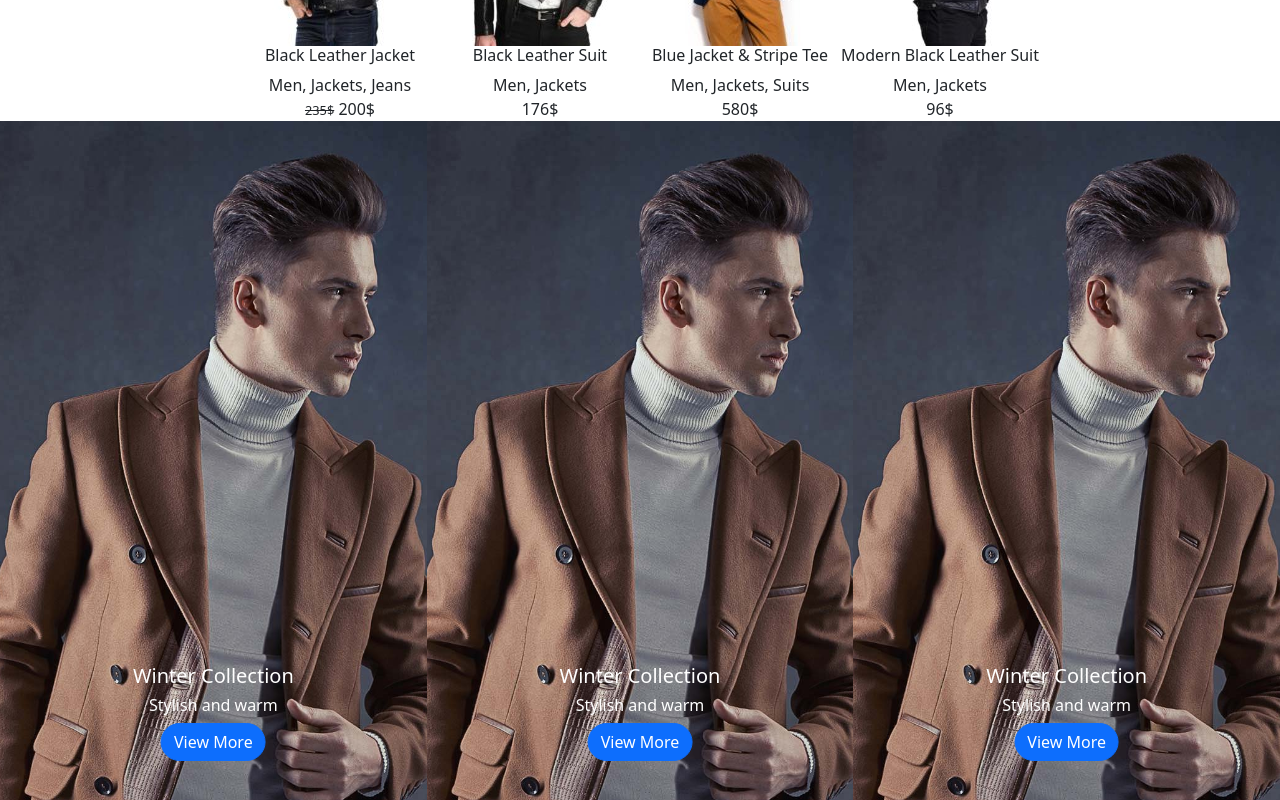
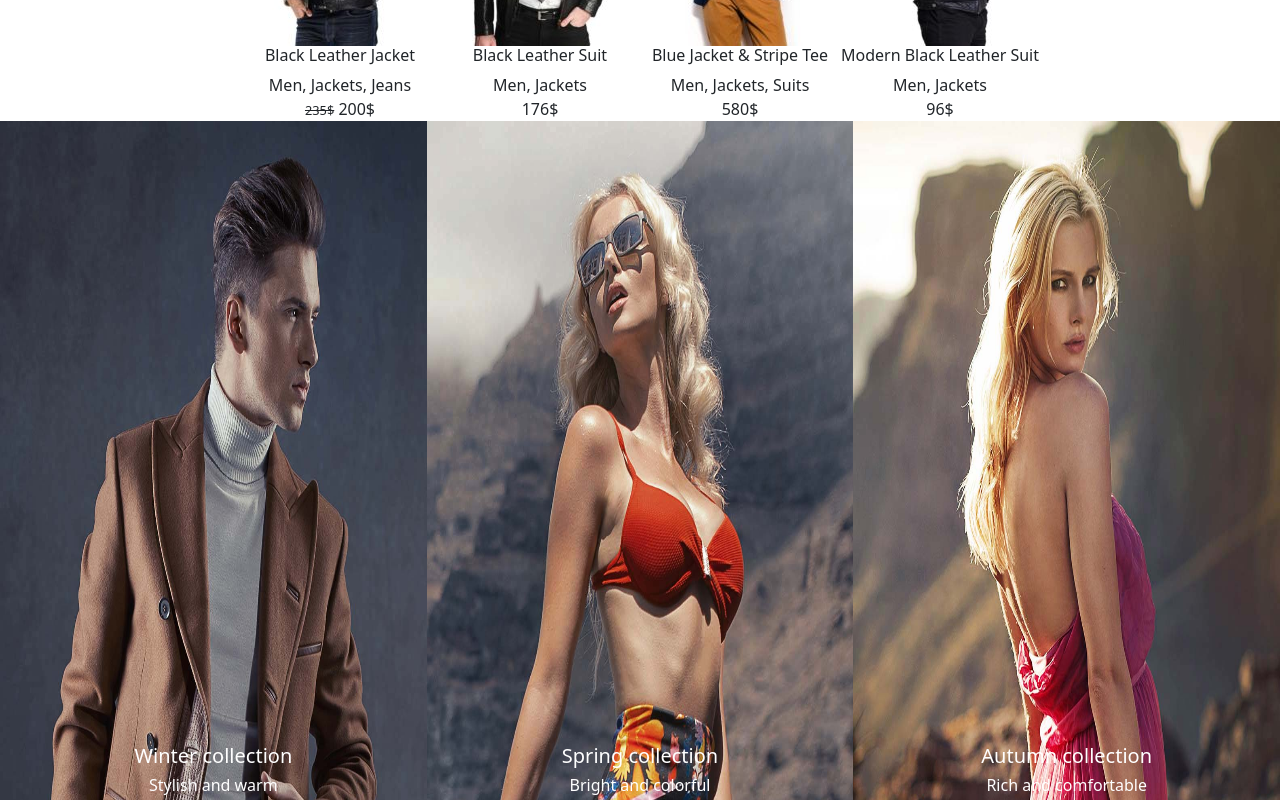
Before and after one commit to mattesalva93/proj-html-vuejs, a Vue app: page / in a window 1280 px wide. Shown: the part 1380-2180 px from the top of the page. Built offline with nearby package versions, Linux system fonts and the light colour scheme.

Commit message:
collection done

```diff
--- a/src/components/sections/Collection.vue
+++ b/src/components/sections/Collection.vue
@@ -1,24 +1,15 @@
 <template>
 
 <div class="ms_collection-container">
-    <div class="ms_collection-box">
+    <div v-for="(element, index) in collezioniArray"
+        :key="index"
+        class="ms_collection-box">
+        <img
+        :src="element.src"
+        :alt="element.nome">
         <div class="ms_collection-text">
-            <h5>Winter Collection</h5>
-            <h6>Stylish and warm</h6>
-            <button class="btn btn-primary rounded-pill" type="submit">View More</button>
-        </div>
-    </div>
-    <div class="ms_collection-box">
-        <div class="ms_collection-text">
-            <h5>Winter Collection</h5>
-            <h6>Stylish and warm</h6>
-            <button class="btn btn-primary rounded-pill" type="submit">View More</button>
-        </div>
-    </div>
-    <div class="ms_collection-box">
-        <div class="ms_collection-text">
-            <h5>Winter Collection</h5>
-            <h6>Stylish and warm</h6>
+            <h5>{{element.nome}}</h5>
+            <h6>{{element.subnome}}</h6>
             <button class="btn btn-primary rounded-pill" type="submit">View More</button>
         </div>
     </div>
@@ -29,7 +20,29 @@
 
 <script>
 export default {
-    name:"Collection"
+    name:"Collection",
+    data(){
+        return{
+            collezioniArray: [
+                {
+                    nome: "Winter collection",
+                    subnome: "Stylish and warm",
+                    src: require("../../assets/img/winter_collection_bg.jpg")
+                },
+                {
+                    nome: "Spring collection",
+                    subnome: "Bright and colorful",
+                    src: require("../../assets/img/spring_collection_bg.jpg")
+                },
+                {
+                    nome: "Autumn collection",
+                    subnome: "Rich and comfortable",
+                    src: require("../../assets/img/autumn_collection_bg.jpg")
+                },
+            ]
+
+        }
+    }
 }
 </script>
 
@@ -43,12 +56,13 @@ export default {
 
         .ms_collection-box{
             width: 33.3333333%;
-            height: 800px;
-            background-image: url(../../assets/img/winter_collection_bg.jpg);
-            background-size: cover;
-            background-position: center;
+            height: 900px;
             position: relative;
             text-align: center;
+            img{
+                height: 100%;
+                width: 100%;
+            }
             .ms_collection-text{
                 position: absolute;
                 bottom: 20%;
```
Also changed, not shown: src/assets/img/autumn_collection_bg.jpg (added), src/assets/img/spring_collection_bg.jpg (added).
